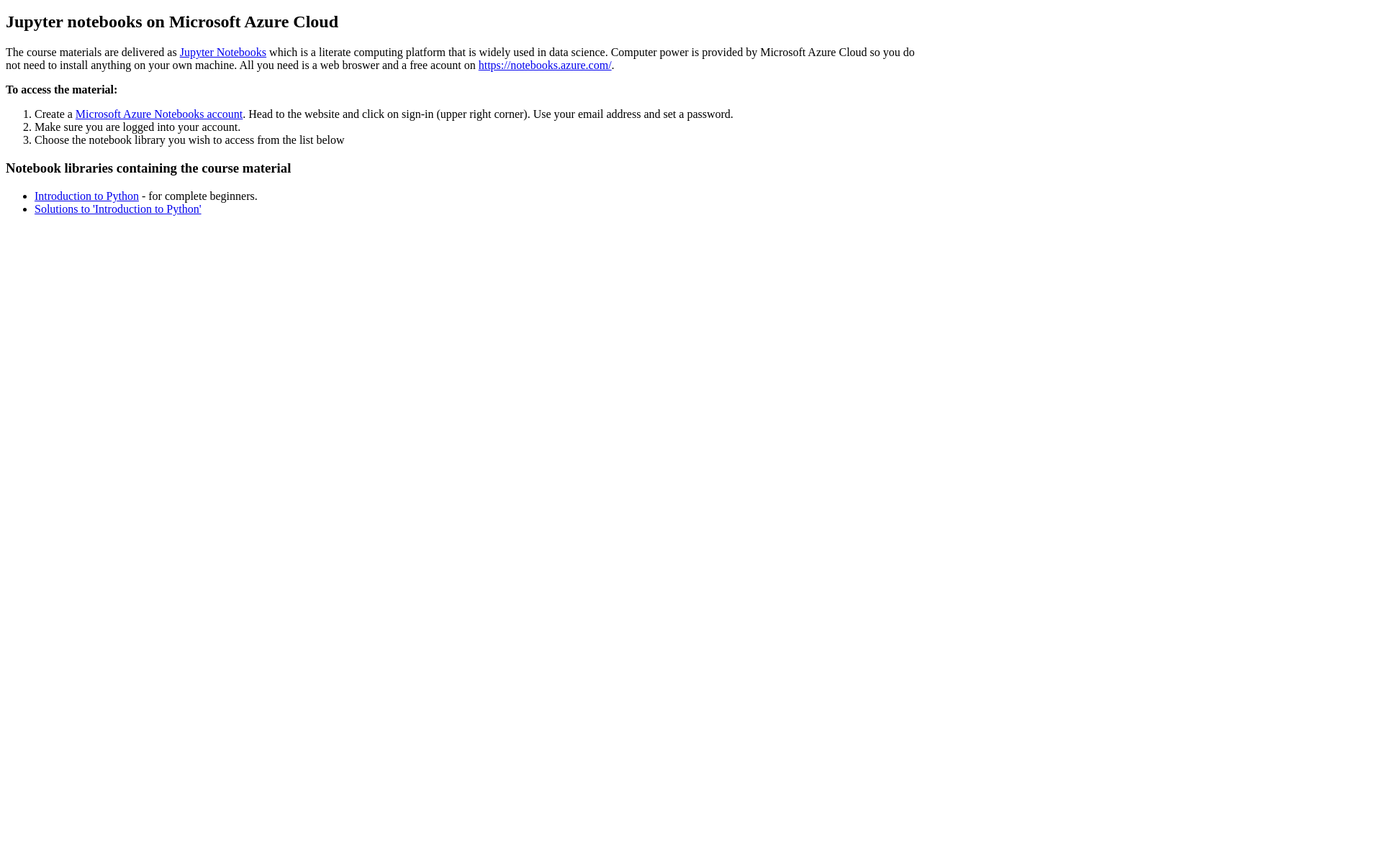
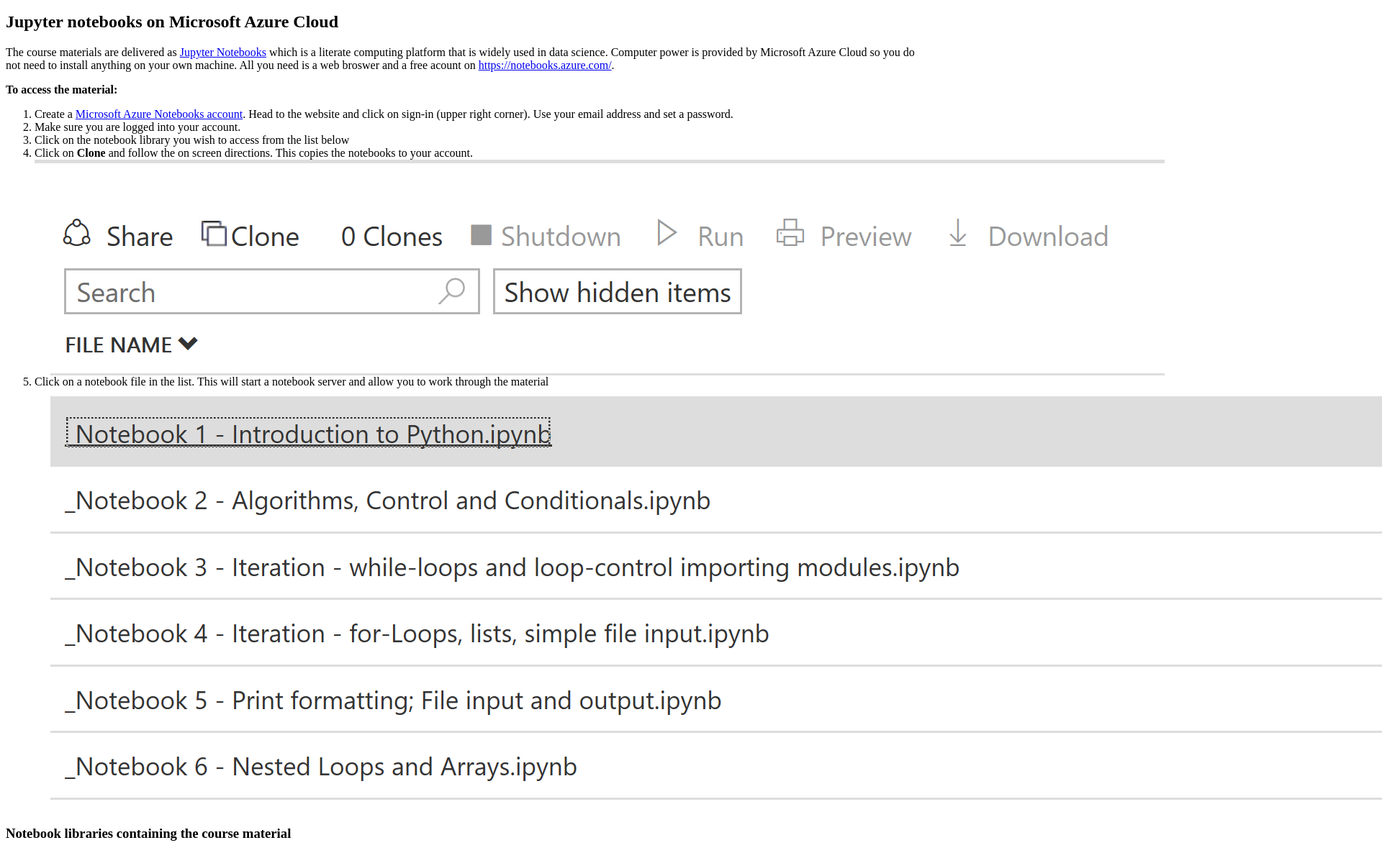
Before and after one commit to SheffieldDataAnalytics/SheffieldDataAnalytics.github.io, a plain HTML site: page index.html in a window 1280 px wide. Shown: the part 105-1291 px from the top of the page at 72% size, 1920 px wide, since content can reach past the window. Before the commit the page ends 800 px from the top, so only its background shows below. Drawn offline with Linux system fonts and the light colour scheme.

Commit message:
Update index.html

```diff
--- a/index.html
+++ b/index.html
@@ -21,7 +21,11 @@
   <ol>
     <li>Create a <a href="https://notebooks.azure.com/">Microsoft Azure Notebooks account</a>. Head to the website and click on sign-in (upper right corner). Use your email address and set a password.</li>
     <li>Make sure you are logged into your account.</li>
-    <li>Choose the notebook library you wish to access from the list below</li>
+    <li>Click on the notebook library you wish to access from the list below</li>
+    <li>Click on <b>Clone</b> and follow the on screen directions.  This copies the notebooks to your account.</li>
+    <img src="clone.png"></img>
+    <li>Click on a notebook file in the list. This will start a notebook server and allow you to work through the material
+  <img src="file_list.png"></img>
   </ol>
   </p>
 
```
